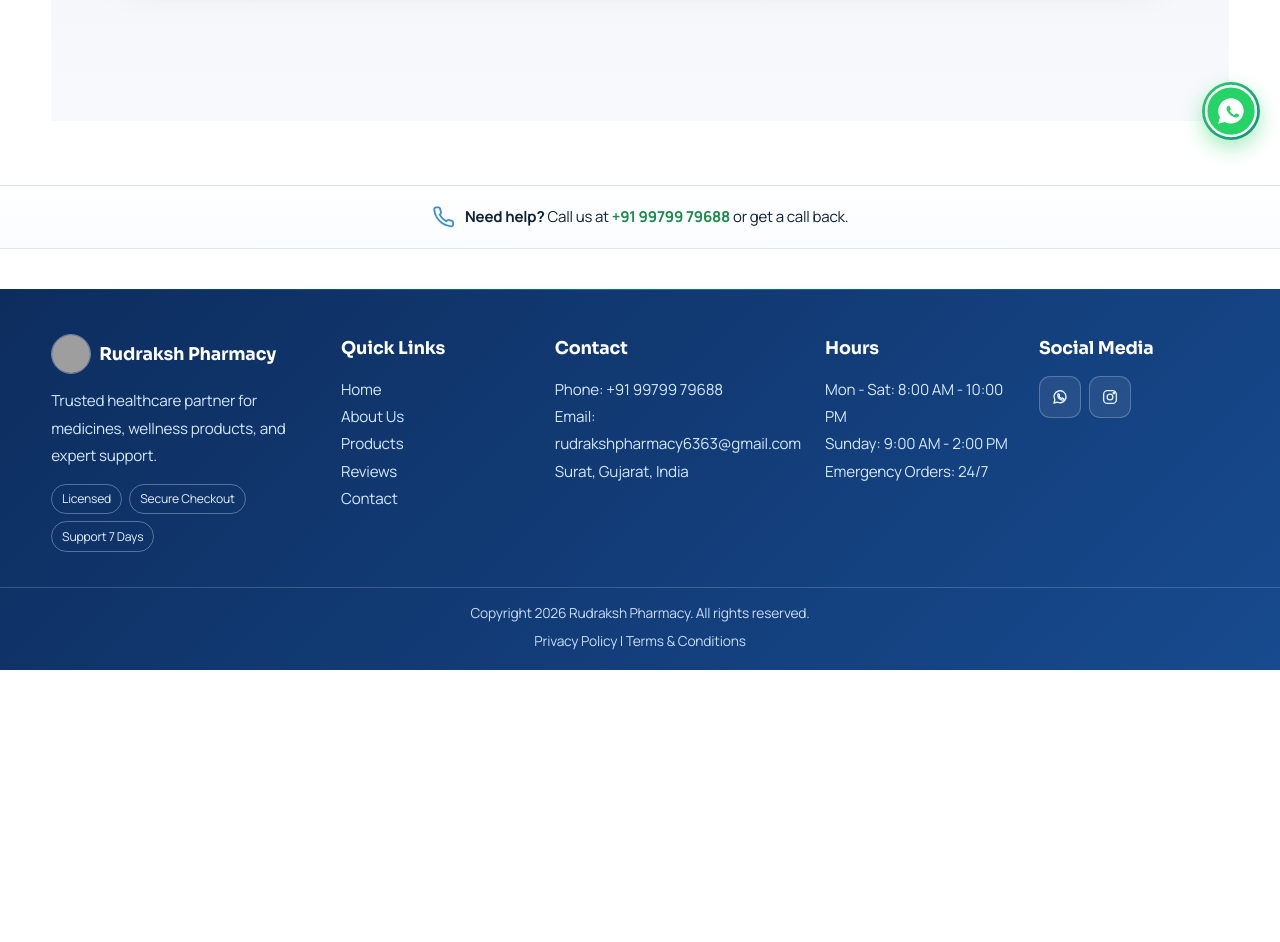
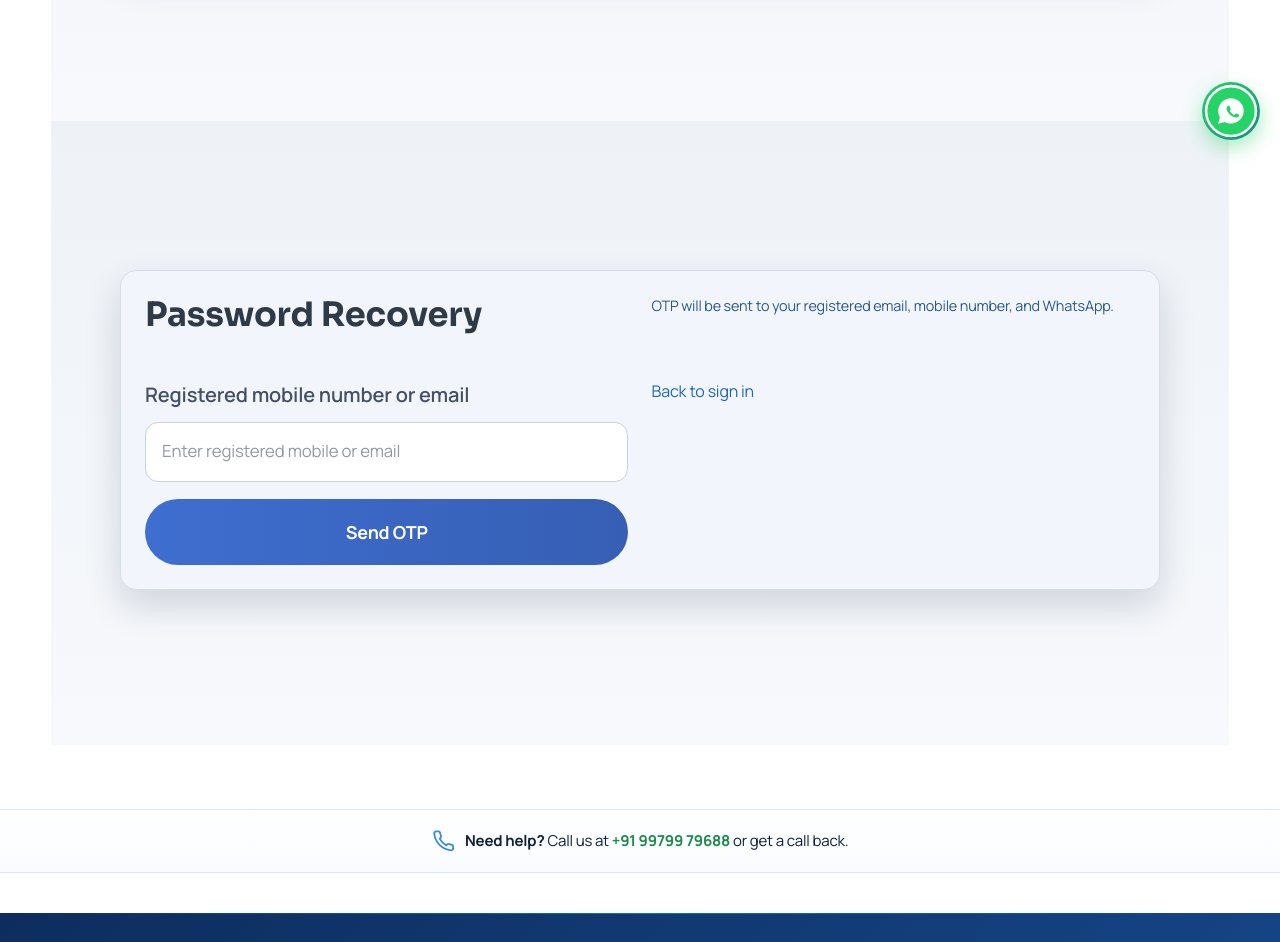
Before and after one commit to deeppatel49/rudraksh-pharmacy, a Next.js app: page /forgot-password in a window 1280 px wide. Shown: the part 640-1582 px from the top of the page. Before the commit the page ends 1310 px from the top, so only its background shows below. Built offline with nearby package versions, Linux system fonts and the light colour scheme; grey boxes are pictures that could not be loaded.

Commit message:
Add Suspense around ForgotPasswordFlow component
Wrap ForgotPasswordFlow component in Suspense for loading state.

```diff
--- a/app/forgot-password/page.js
+++ b/app/forgot-password/page.js
@@ -1,3 +1,4 @@
+import { Suspense } from "react";
 import { ForgotPasswordFlow } from "../components/forgot-password-flow";
 
 export const metadata = {
@@ -16,6 +17,9 @@
   return (
     <section className="section container">
       <ForgotPasswordFlow />
+      <Suspense fallback={null}>
+        <ForgotPasswordFlow />
+      </Suspense>
     </section>
   );
 }
```
